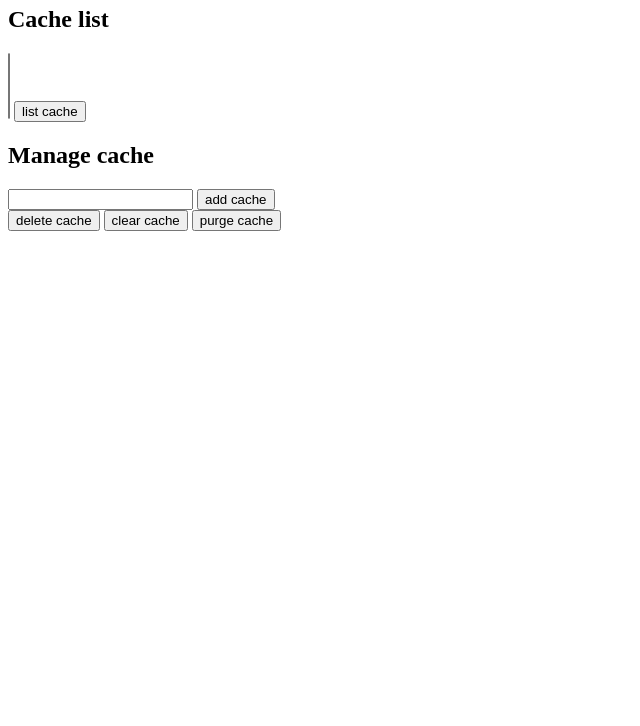
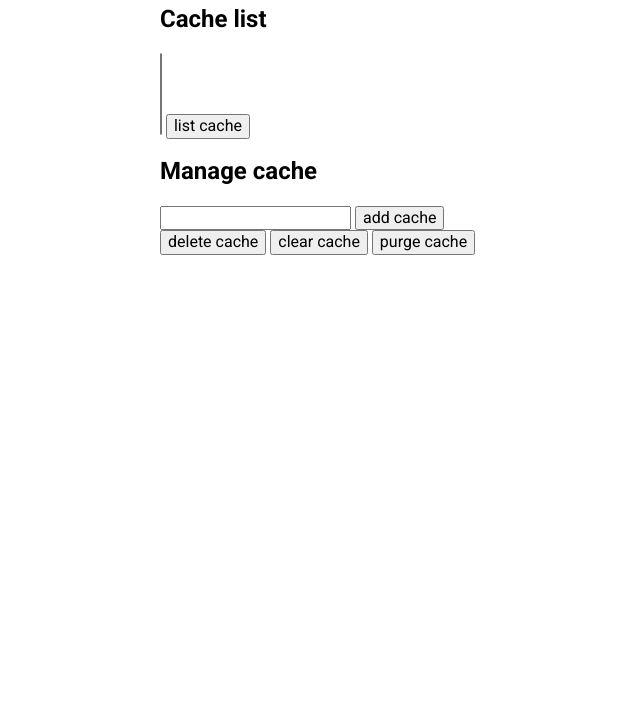
Before and after one commit to 1000ch/sw-sandbox, a plain HTML site: page index.html in a window 1280 px wide. Shown: the part 74-800 px from the top of the page, without its empty margins (0-640 px from the left). Drawn offline with nearby package versions, Linux system fonts and the light colour scheme.

Commit message:
Update index.html

```diff
--- a/app.css
+++ b/app.css
@@ -0,0 +1,12 @@
+html {
+  font-family: "Roboto", sans-serif;
+}
+
+code {
+  font-family: "Roboto Mono", monospace;
+}
+
+.container {
+  margin: auto;
+  max-width: 960px;
+}
--- a/index.html
+++ b/index.html
@@ -3,6 +3,9 @@
   <head>
     <meta charset="utf-8">
     <title>sw-sandbox</title>
+    <link rel="stylesheet" href="https://fonts.googleapis.com/css?family=Roboto:400,700">
+    <link rel="stylesheet" href="https://fonts.googleapis.com/css?family=Roboto Mono:400,700">
+    <link rel="stylesheet" href="https://cdnjs.cloudflare.com/ajax/libs/normalize/4.1.1/normalize.min.css">
     <link rel="stylesheet" href="app.css">
   </head>
   <body>
```
